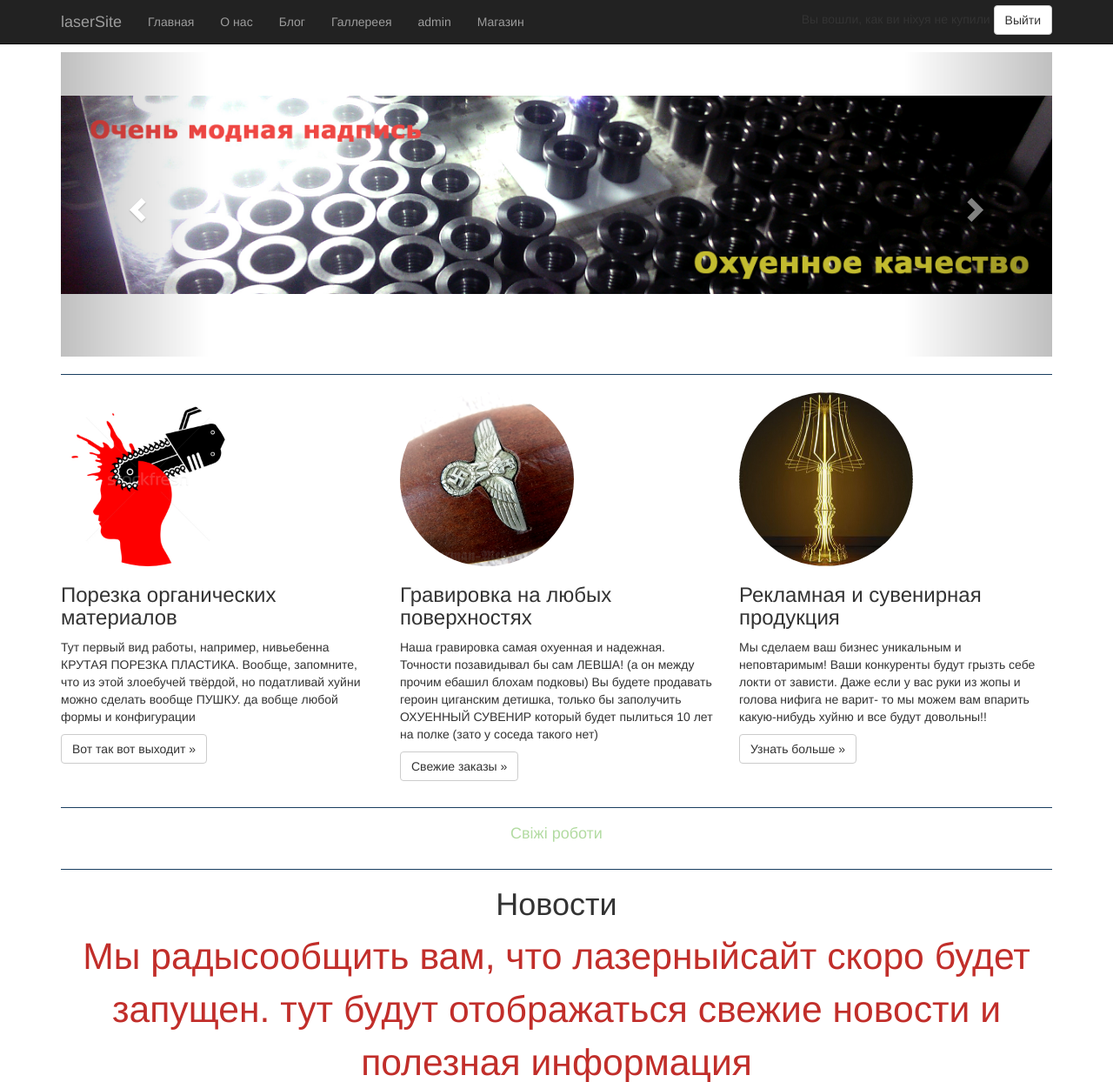
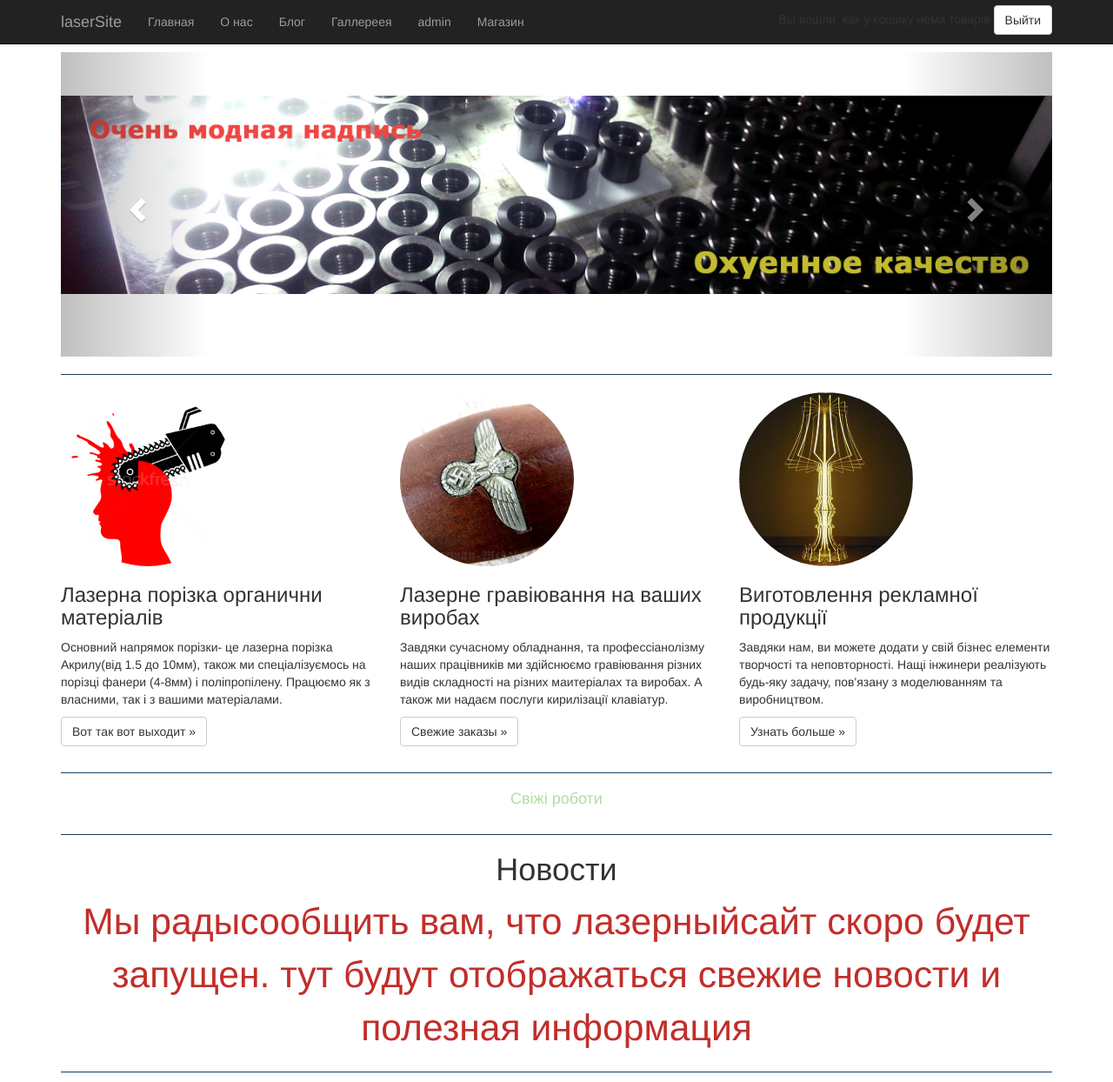
Before and after one commit to mushroom2/laserSite, a Django app: page / in a window 1280 px wide; the page is wider, and only the part inside the window is pictured. Shown: the top 1244 px of that part at 87% size. Run offline with Django 3.2, Linux system fonts and the light colour scheme; data that the repository does not hold is empty; parts of the project's set-up code (start-up, migrations or seed data) failed here and were passed over; some libraries are stand-ins or nearby versions.

Commit message:
в случае острой необходимости- удалить

```diff
--- a/blog/templates/blog/about.html
+++ b/blog/templates/blog/about.html
@@ -12,4 +12,8 @@ Sfera-Laser
     <p>
     <iframe src="https://www.google.com/maps/embed?pb=!1m18!1m12!1m3!1d2572.9503205020164!2d24.01387431525171!3d49.84339097939623!2m3!1f0!2f0!3f0!3m2!1i1024!2i768!4f13.1!3m3!1m2!1s0x473add75d3e4d639%3A0xebd6fc2dba4f91af!2z0KHQpNCV0KDQkC3Qm9CQ0JfQldCgINCa0J7QnNCf0JDQndCG0K8g0KLQntCS!5e0!3m2!1sru!2sua!4v1464072083394" width="400" height="300" frameborder="0" style="border:0" allowfullscreen></iframe>
     </p>
+    <p>
+    test
+    <iframe width="560" height="315" src="https://www.youtube.com/embed/_AUG1YEUuGw" frameborder="0" allowfullscreen></iframe>
+    </p>
 {% endblock %}
--- a/blog/templates/blog/home.html
+++ b/blog/templates/blog/home.html
@@ -49,20 +49,20 @@ LaserUa
           <div class="row">
         <div class="col-lg-4">
           <img class="img-circle" src="{% static 'blog/porezka.jpg' %}" alt="Generic placeholder image" width="200" height="200">
-          <h3>Порезка органических материалов</h3>
-          <p>Тут  первый вид работы, например, нивьебенна КРУТАЯ ПОРЕЗКА ПЛАСТИКА. Вообще, запомните, что из этой злоебучей твёрдой, но податливай хуйни можно сделать вообще ПУШКУ. да вобще любой формы и конфигурации</p>
+          <h3>Лазерна порізка органични матеріалів</h3>
+          <p>Основний напрямок порізки- це лазерна порізка Акрилу(від 1.5 до 10мм), також ми спеціалізуємось на порізці фанери (4-8мм) і поліпропілену. Працюємо як з власними, так і з вашими матеріалами.</p>
           <p><a class="btn btn-default" href="/photologue/gallery/lazer/" role="button">Вот так вот выходит &raquo;</a></p>
         </div><!-- /.col-lg-4 -->
         <div class="col-lg-4">
           <img class="img-circle" src="{% static 'blog/gravi.jpg' %}" alt="Generic placeholder image" width="200" height="200">
-          <h3>Гравировка на любых поверхностях</h3>
-          <p>Наша гравировка самая охуенная и надежная. Точности позавидывал бы сам ЛЕВША! (а он между прочим ебашил блохам подковы) Вы будете продавать героин циганским детишка, только бы заполучить ОХУЕННЫЙ СУВЕНИР который будет пылиться 10 лет на полке (зато у соседа такого нет)</p>
+          <h3>Лазерне гравіювання на ваших виробах</h3>
+          <p>Завдяки сучасному обладнання, та профессіанолізму наших працівників ми здійснюємо гравіювання різних видів складності на різних маитеріалах та виробах. А також ми надаєм послуги кирилізації клавіатур.</p>
           <p><a class="btn btn-default" href="/photologue/gallery/lazer/" role="button">Свежие заказы &raquo;</a></p>
         </div><!-- /.col-lg-4 -->
         <div class="col-lg-4">
           <img class="img-circle" src="{% static 'blog/rek.jpg' %}" alt="Generic placeholder image" width="200" height="200">
-          <h3>Рекламная и сувенирная продукция</h3>
-          <p> Мы сделаем ваш бизнес уникальным и неповтаримым! Ваши конкуренты будут грызть себе локти от зависти. Даже если у вас руки из жопы и голова нифига не варит- то мы можем вам впарить какую-нибудь хуйню и все будут  довольны!! </p>
+          <h3>Виготовлення рекламної продукції</h3>
+          <p>Завдяки нам, ви можете додати у свій бізнес елементи творчості та неповторності. Нащі інжинери реалізують будь-яку задачу, пов'язану з моделюванням та виробництвом.</p>
           <p><a class="btn btn-default" href="/photologue/gallery/lazer/" role="button">Узнать больше &raquo;</a></p>
         </div><!-- /.col-lg-4 -->
       </div><!-- /.row -->
--- a/magaz/templates/magaz/base.html
+++ b/magaz/templates/magaz/base.html
@@ -31,22 +31,18 @@
         </div>
         <div id="navbar" class="collapse navbar-collapse">
              <div class="nav pull-right" id="nav_log">Вы вошли, как <strong>{% firstof user.get_short_name user.get_username %}</strong>
-
-
-            {% with total_items=cart|length %}
+                  {% with total_items=cart|length %}
                 {% if cart|length > 0 %}
                     У вашому кошику:
                     <a href="{% url "cart1:cart_detail" %}">
                         {{ total_items }} item{{ total_items|pluralize }}, на сумму {{ cart.get_total_price }} Uah
                     </a>
                 {% else %}
-                    ви ніхуя не купили
+                    у кошику нема товарів
                 {% endif %}
-            {% endwith %}
-
-
-          <a class="btn btn-default" href="{% url 'admin:logout' %}">Выйти</a>
-          </div>
+                {% endwith %}
+                    <a class="btn btn-default" href="{% url 'admin:logout' %}">Выйти</a>
+             </div>
           <ul class="nav navbar-nav">
             <li><a href="{% url 'home' %}">Главная</a></li>
             <li><a href="{% url 'about' %}">О нас</a></li>
@@ -74,7 +70,7 @@
     <div class="foot">
       <footer>
         <p class="pull-right"><a href="#">Back to top</a></p>
-        <p>&copy; 2016 Зроблено на Сихові &middot; <a href="#">Андрій Війтик</a> &middot; <a href="#">Сфера-Лазер</a></p>
+        <p>&copy; 2016 Зроблено на Сихові &middot; <a href="https://www.facebook.com/profile.php?id=100007905615689">Андрій Війтик</a> &middot; <a href="#">Сфера-Лазер</a></p>
       </footer>
     </div>
 
```
